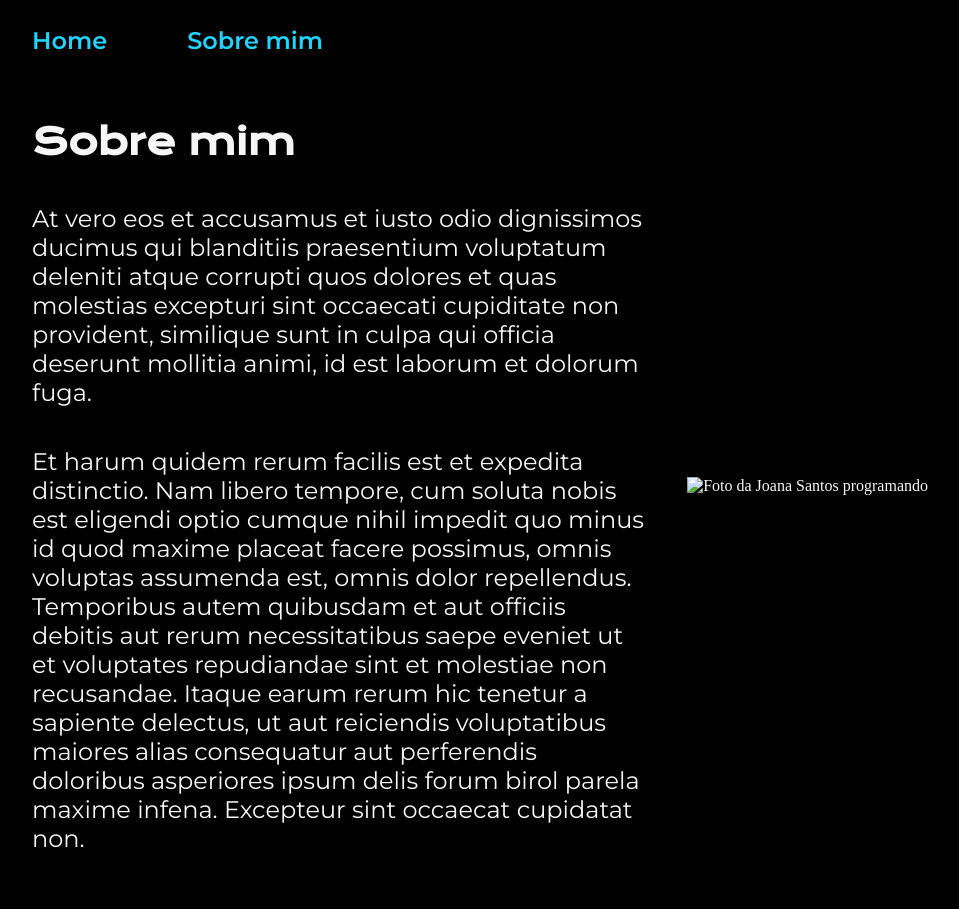
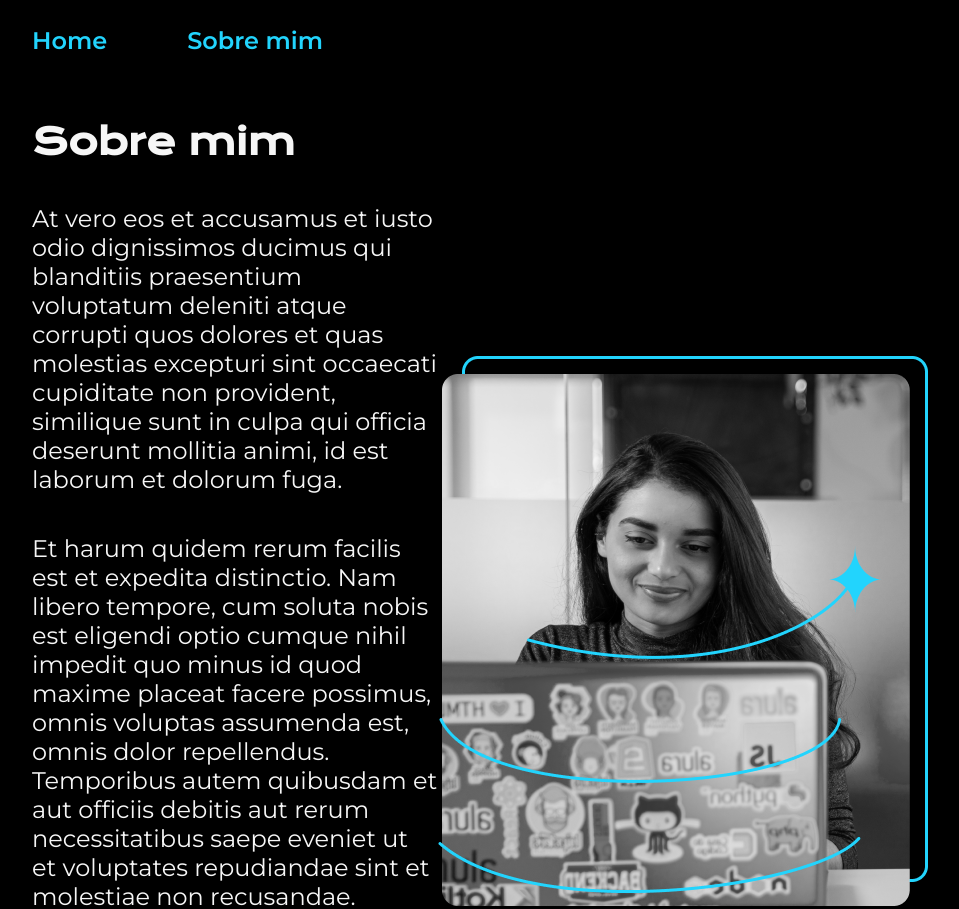
Before and after one commit to Paulohenrique1996/alura, a plain HTML site: page Portifolio-com-alura/about.html in a window 1280 px wide. Shown: the top 909 px of the page, without its empty margins (160-1119 px from the left). Drawn offline with nearby package versions, Linux system fonts and the light colour scheme.

Commit message:
Update about.html
tirando o "." no link da imagem.

```diff
--- a/Portifolio-com-alura/about.html
+++ b/Portifolio-com-alura/about.html
@@ -33,7 +33,7 @@
                 perferendis doloribus asperiores ipsum delis forum birol parela maxime infena. Excepteur sint occaecat
                 cupidatat non.</p>
         </section>
-        <img src=".https://paulohenrique1996.github.io/alura/Portifolio-com-alura/assets/Imagem.png" alt="Foto da Joana Santos programando">
+        <img src="https://paulohenrique1996.github.io/alura/Portifolio-com-alura/assets/Imagem.png" alt="Foto da Joana Santos programando">
     </main>
 
     <footer class="rodape">
```
